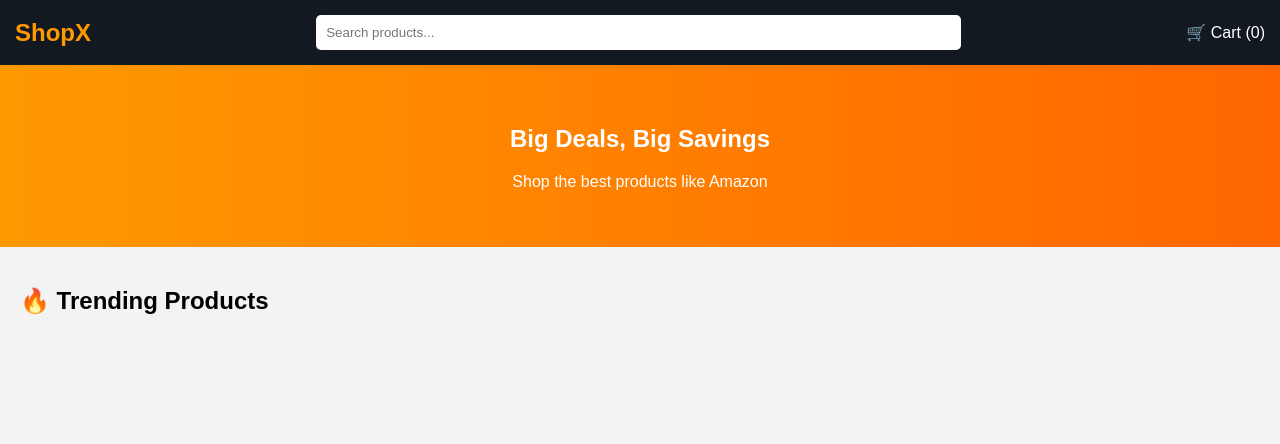
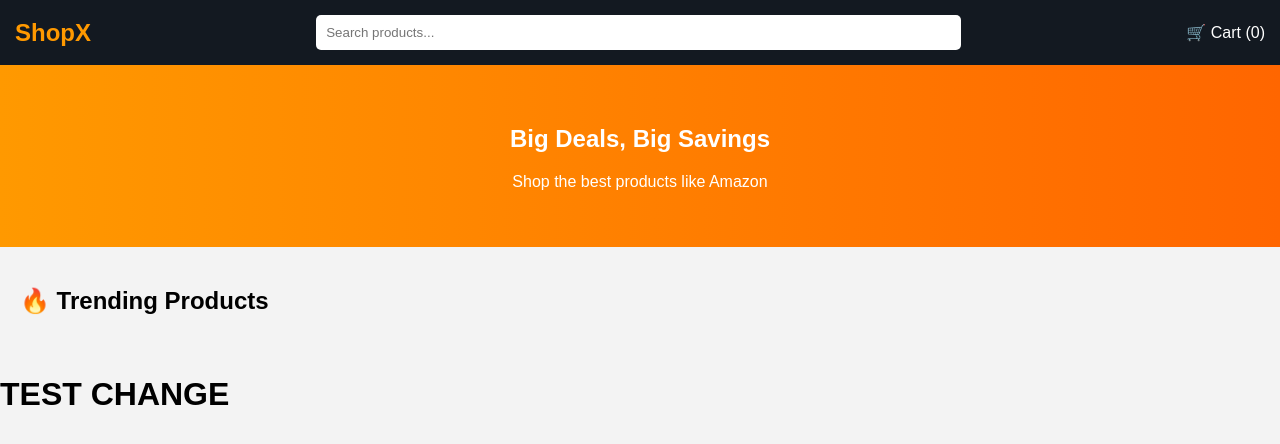
Before and after one commit to dinesh-5033/ecommerce-app, a website: page frontend/index.html in a window 1280 px wide. Drawn offline with Linux system fonts and the light colour scheme; no server answers.

Commit message:
test update

```diff
--- a/frontend/index.html
+++ b/frontend/index.html
@@ -37,7 +37,7 @@
   <div id="cartItems"></div>
   <button onclick="checkout()">Checkout</button>
 </div>
-
+<h1>TEST CHANGE</h1>
 <script src="app.js"></script>
 </body>
 </html>
```
